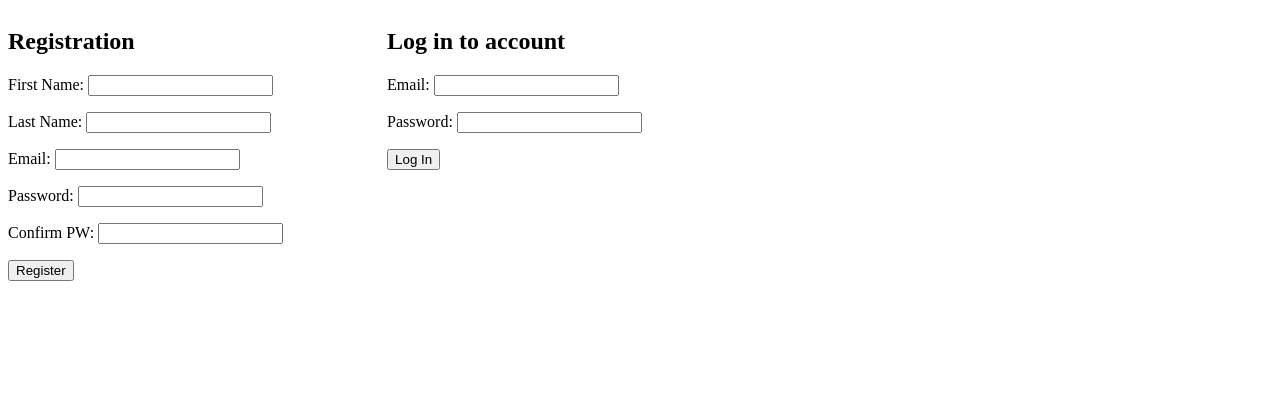
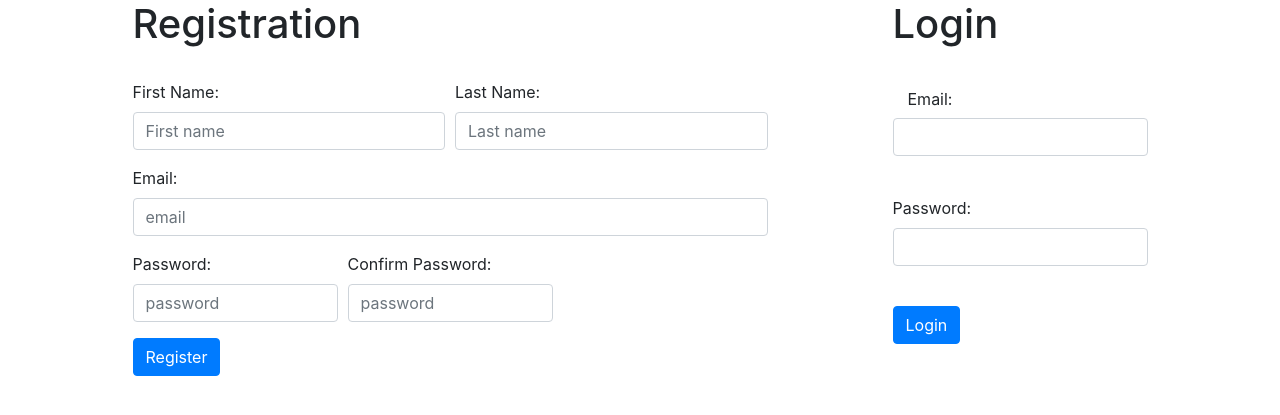
Before and after one commit to ajeckmann/JobBoard_Python, a Django app: page / in a window 1280 px wide. Shown: the top 415 px of the page. Run offline with Django 3.2, Linux system fonts and the light colour scheme; parts of the project's set-up code (start-up, migrations or seed data) failed here and were passed over; some libraries are stand-ins or nearby versions.

Commit message:
login page edits

```diff
--- a/exam_app/templates/index.html
+++ b/exam_app/templates/index.html
@@ -7,9 +7,12 @@
     <meta http-equiv="X-UA-Compatible" content="ie=edge">
     <title>Document</title>
 </head>
+<link rel="stylesheet" href="https://stackpath.bootstrapcdn.com/bootstrap/4.4.1/css/bootstrap.min.css"
+        integrity="sha384-Vkoo8x4CGsO3+Hhxv8T/Q5PaXtkKtu6ug5TOeNV6gBiFeWPGFN9MuhOf23Q9Ifjh" crossorigin="anonymous">
 
 <body>
-    <div class="chicken">
+        <div class="container">
+                <div class="row justify-content-around">
                     {% if messages %}
                     <ul class="messages">
                         {% for message in messages %}
@@ -17,43 +20,69 @@
                         {% endfor %}
                     </ul>
                     {% endif %}
-        <h2>Registration</h2>
 
-        </ul>
+                    <div id="registration" class="col-7">
+                        <h1>Registration</h1><br>
 
                             <form action="/create_user" method="POST">
+                                <div class="form-row">
+                                    <div class="form-group col-md-6">
                                         {% csrf_token %}
-            <p>First Name: <input type="text" name="firstname"></p>
-            <p>Last Name: <input type="text" name="lastname"></p>
-            <p>Email: <input type="text" name="email"></p>
-            <p>Password: <input type="password" name="password"></p>
-            <p>Confirm PW: <input type="password" name="confirmpassword"></p>
-            <input type="submit" value="Register">
+                                        <label>First Name:</label><br>
+                                        <input type="text" name="firstname" class="form-control " placeholder="First name">
+                                    </div>
+                                    <div class="form-group col-md-6">
+                                        <label>Last Name:</label><br>
+                                        <input type="text" name="lastname" class="form-control" placeholder="Last name">
+                                    </div>
+                                </div>
+
+                                <div class="form-group" >
+                                        <label>Email:</label>
+                                        <input type="email" name="email" class="form-control" placeholder="email">
+                                </div>
+
+                                <div class="form-row">
+                                    <div class="form-group col-md-4">
+                                        <label>Password:</label>
+                                        <input type="password" name="password" class="form-control" placeholder="password">
+                                    </div>
+
+                                    <div class="form-group col-md-4">
+                                            <label>Confirm Password:</label>
+                                            <input type="password" name="confirmpassword"class="form-control" placeholder="password">
+                                        </div>
+                                </div>
+
+
+
+                            <input type="submit" class="btn btn-primary" value="Register">
                         </form>
                     </div>
 
-    <div class="chicken login">
-        <h2>Log in to account</h2>
-        <form action ="/login" method="POST">
+                    <div id="login" class="col-3">
+                        <h1>Login</h1><br>
+                        <form action="/login"" method="POST">
                             {% csrf_token %}
-            <p>Email: <input type="text" name='email'></p>
-            <p>Password: <input type="password" name='password'></p>
-            <input type="submit" value="Log In">
-
+                            <div class="form-group">
+                                <label class="col-sm-2 col-form-label">Email:</label><br>
+                                <input type="email" name="email" class="form-control"><br>
+                            </div>
+                            <div class="form-group">
+                                <label>Password:</label><br>
+                                <input type="password" name="password" class="form-control"><br>
+                            </div>
+                            <input type="submit" class="btn btn-primary" value="Login">
                         </form>
+                    </div>
+                </div>
             </div>
 
 
+
+
+
 </body>
-<style>
-    .chicken {
-        display: inline-block;
-        vertical-align: top;
-    }
 
-    .login {
-        margin-left: 100px;
-    }
-</style>
 
 </html>
```
Also changed, not shown: login_app/templates/index.html (+8 -1 lines), db.sqlite3. Lines whose indentation alone changed are shown as unchanged.
